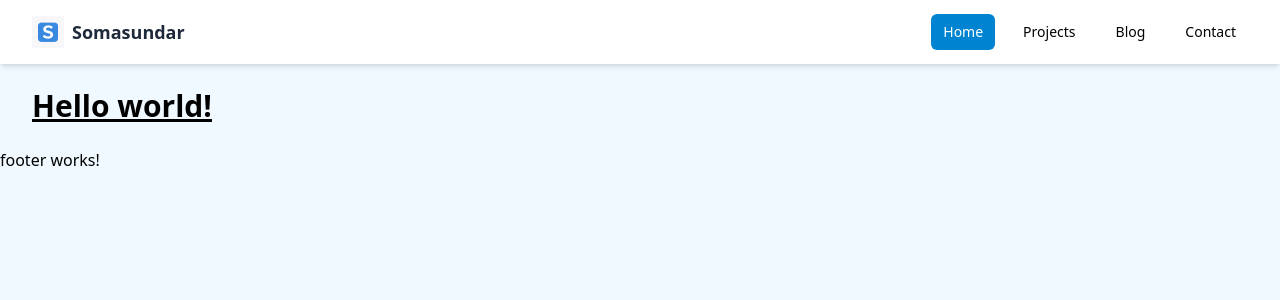
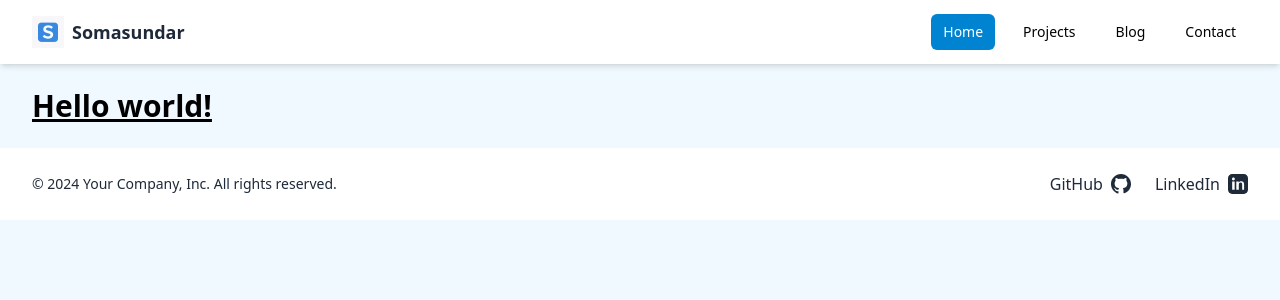
Before and after one commit to somasundar-work/somasundar-work.github.io, an Angular app: page / in a window 1280 px wide. Shown: the top 300 px of the page. Built offline with nearby package versions, Linux system fonts and the light colour scheme.

Commit message:
footer changes

```diff
--- a/src/app/layout/footer/footer.component.html
+++ b/src/app/layout/footer/footer.component.html
@@ -1 +1,33 @@
-<p>footer works!</p>
+<footer class="bg-white text-black py-6">
+  <div class="mx-auto max-w-9xl px-4 sm:px-6 lg:px-8 flex justify-between items-center">
+    <span class="text-sm text-gray-800">© 2024 Your Company, Inc. All rights reserved.</span>
+    <div class="flex space-x-6">
+      <a href="#" class="flex items-center space-x-2 text-gray-800 hover:text-black">
+        <span>GitHub</span>
+        <svg
+          xmlns="http://www.w3.org/2000/svg"
+          viewBox="0 0 24 24"
+          fill="currentColor"
+          class="w-5 h-5"
+        >
+          <path
+            d="M12 0C5.37 0 0 5.37 0 12c0 5.3 3.438 9.8 8.207 11.387.6.113.793-.26.793-.577v-2.234c-3.338.726-4.042-1.61-4.042-1.61-.546-1.387-1.333-1.756-1.333-1.756-1.09-.746.083-.73.083-.73 1.205.084 1.84 1.237 1.84 1.237 1.07 1.835 2.807 1.305 3.492.997.108-.774.418-1.305.76-1.605-2.665-.305-5.467-1.333-5.467-5.93 0-1.31.468-2.38 1.236-3.22-.124-.305-.536-1.53.116-3.185 0 0 1.008-.322 3.3 1.23.96-.267 1.98-.4 3-.405 1.02.005 2.04.138 3 .405 2.29-1.552 3.297-1.23 3.297-1.23.653 1.655.242 2.88.118 3.185.77.84 1.236 1.91 1.236 3.22 0 4.61-2.807 5.62-5.48 5.92.43.37.81 1.1.81 2.22v3.293c0 .32.19.694.8.577C20.565 21.8 24 17.3 24 12c0-6.63-5.37-12-12-12z"
+          />
+        </svg>
+      </a>
+      <a href="#" class="flex items-center space-x-2 text-gray-800 hover:text-black">
+        <span>LinkedIn</span>
+        <svg
+          xmlns="http://www.w3.org/2000/svg"
+          viewBox="0 0 24 24"
+          fill="currentColor"
+          class="w-5 h-5"
+        >
+          <path
+            d="M19 0h-14c-2.76 0-5 2.24-5 5v14c0 2.76 2.24 5 5 5h14c2.76 0 5-2.24 5-5v-14c0-2.76-2.24-5-5-5zm-11 19h-3v-10h3v10zm-1.5-11.28c-.97 0-1.75-.79-1.75-1.75s.78-1.75 1.75-1.75 1.75.79 1.75 1.75-.78 1.75-1.75 1.75zm13.5 11.28h-3v-5.6c0-1.34-.03-3.07-1.87-3.07-1.87 0-2.16 1.46-2.16 2.97v5.7h-3v-10h2.88v1.37h.04c.4-.75 1.38-1.54 2.84-1.54 3.04 0 3.6 2 3.6 4.6v5.57z"
+          />
+        </svg>
+      </a>
+    </div>
+  </div>
+</footer>
```
